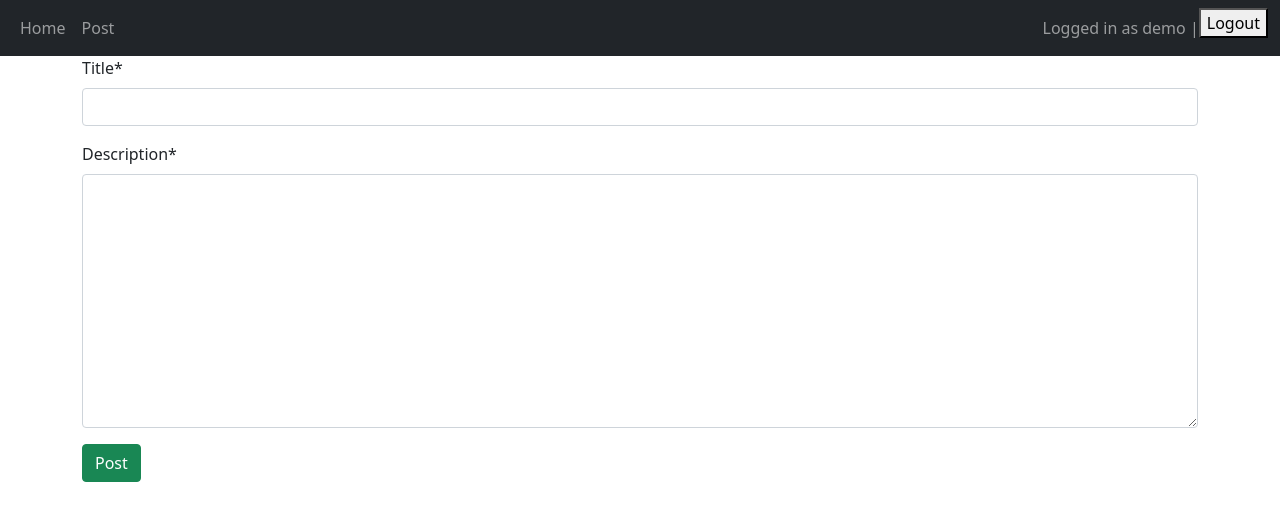
After one commit to mrkirthi-24/django-demo, a Django app: page /createpost/ in a window 1280 px wide. The commit adds this page. Shown: the top 521 px of the page. Run offline with Django 5.2, Linux system fonts and the light colour scheme; a user stored in the database is signed in; some libraries are stand-ins or nearby versions.

Commit message:
Add create post functionality

```diff
--- a/mydemo/myapp/forms.py
+++ b/mydemo/myapp/forms.py
@@ -1,7 +1,7 @@
 from django import forms
 from django.contrib.auth.forms import UserCreationForm
 from django.contrib.auth.models import User
-#from .models import Post
+from .models import Post
 
 # Registrationform is extending Usercreationform which is a default form for creating users provided by django
 class RegisterForm(UserCreationForm):
@@ -12,7 +12,7 @@ class RegisterForm(UserCreationForm):
         fields = ["username", "email", "password1", "password2"]
 
 
-# class PostForm(forms.ModelForm):
-#     class Meta:
-#         model = Post
-#         fields = ["title", "description"]
+class PostForm(forms.ModelForm):
+    class Meta:
+        model = Post
+        fields = ["title", "description"]
--- a/mydemo/myapp/models.py
+++ b/mydemo/myapp/models.py
@@ -1,6 +1,18 @@
 from django.db import models
+from django.contrib.auth.models import User
 
 # Create your models here.
 class TodoItem(models.Model):
     title = models.CharField(max_length=250)
-    completed=models.BooleanField(default=False)
+    completed = models.BooleanField(default=False)
+
+class Post(models.Model):
+    #Here on_delete states that if user is deleted then post also gets deleted
+    author = models.ForeignKey(User, on_delete=models.CASCADE)
+    title = models.CharField(max_length=200)
+    description = models.TextField()
+    created_at = models.DateTimeField(auto_now_add=True)
+    updated_at = models.DateTimeField(auto_now=True)
+
+    def __str__(self):
+        return self.title + "\n" + self.description
--- a/mydemo/myapp/templates/base.html
+++ b/mydemo/myapp/templates/base.html
@@ -21,7 +21,7 @@
               <a class="nav-link" href="/home">Home</a>
             </li>
             <li class="nav-item">
-              <a class="nav-link" href="/create-post">Post</a>
+              <a class="nav-link" href="/createpost">Post</a>
             </li>
           </ul>
         </div>
--- /dev/null
+++ b/mydemo/myapp/templates/create_post.html
@@ -0,0 +1,7 @@
+{% extends "base.html" %} {% block title %}Create a Post{% endblock %}
+{% load crispy_forms_tags %} {% block content %}
+<form method="post">
+  {% csrf_token %}{{form|crispy}}
+  <button type="submit" class="btn btn-success">Post</button>
+</form>
+{% endblock %}
--- a/mydemo/myapp/urls.py
+++ b/mydemo/myapp/urls.py
@@ -6,4 +6,5 @@ urlpatterns = [
     path("home/", views.home, name="homepage"),
     path("todos/", views.todos, name="todos"),
     path("signup/", views.signup, name="signup"),
+    path("createpost/", views.create_post, name="create_post"),
 ]
--- a/mydemo/myapp/views.py
+++ b/mydemo/myapp/views.py
@@ -1,15 +1,34 @@
+from django.contrib.auth.decorators import login_required
 from django.contrib.auth import login, logout, authenticate
 from django.shortcuts import redirect, render
-from .models import TodoItem
-from .forms import RegisterForm
+from .models import TodoItem, Post
+from .forms import PostForm, RegisterForm
 
 # Create your views here.
+@login_required(login_url="/login")
 def home(request):
-    return render(request, "home.html")
+    posts = Post.objects.all()
+    return render(request, "home.html", {"posts": posts})
+
 
 def todos(request):
     items = TodoItem.objects.all()
     return render(request, "todos.html", {"todos": items})
+
+
+@login_required(login_url="/login")
+def create_post(request):
+    if request.method == "POST":
+        form = PostForm(request.POST)
+        if form.is_valid():
+            post = form.save(commit=False)
+            post.author = request.user
+            post.save()
+            return redirect("/home")
+    else:
+        form = PostForm()
+
+    return render(request, "create_post.html", {"form": form})
 
 def signup(request):
     if request.method == 'POST':
--- a/mydemo/mydemo/settings.py
+++ b/mydemo/mydemo/settings.py
@@ -120,7 +120,7 @@ AUTH_PASSWORD_VALIDATORS = [
 
 LANGUAGE_CODE = "en-us"
 
-TIME_ZONE = "UTC"
+TIME_ZONE = "Asia/Kolkata"
 
 USE_I18N = True
 
```
Also changed, not shown: mydemo/myapp/migrations/0002_post.py (added).
